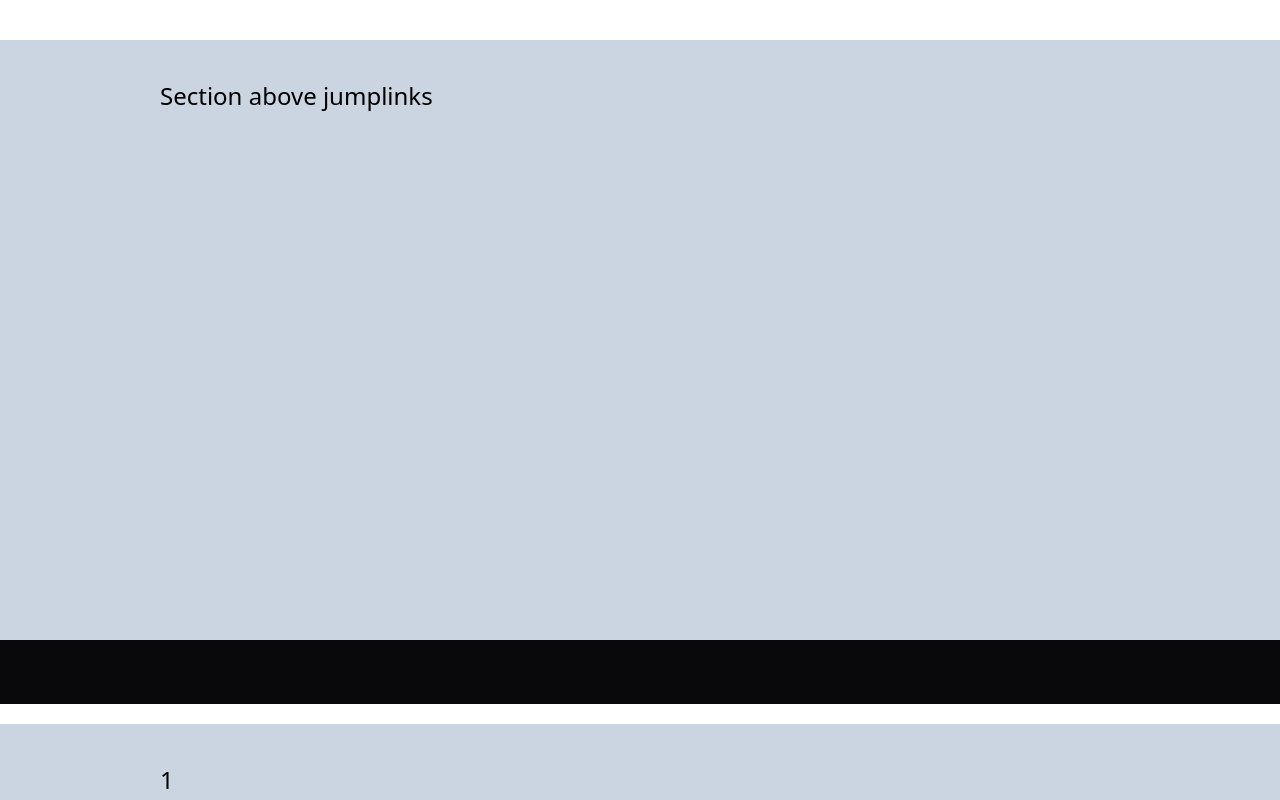
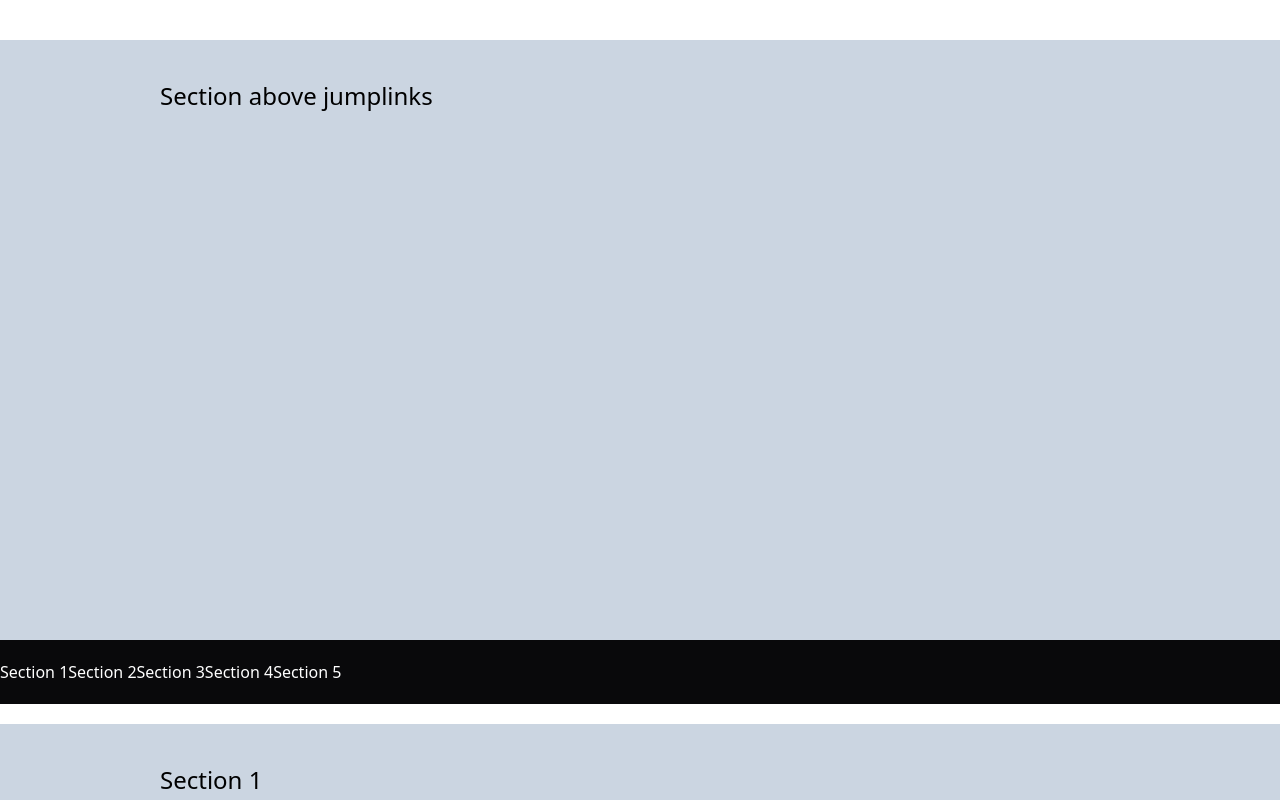
Before and after one commit to TamaraJoniec/JumpLinks, a Next.js app: page / in a window 1280 px wide. Shown: the top 800 px of the page. Built offline with nearby package versions, Linux system fonts and the light colour scheme.

Commit message:
for loop for 5 nav links

```diff
--- a/src/app/page.tsx
+++ b/src/app/page.tsx
@@ -1,13 +1,19 @@
-import Link from 'next/link'
 
 export default function Home({ title }: { title: string }) {
 
+  // loop 5 times to generate a link for each section
+  const links = [];
+  for (let i=1; i <=5; i++){
+    links.push(
+      <a href={`#section-${i}`} key={i}>Section {i} </a>
+    )
+  }
   const createSections = () => {
     let sections = [];
     for (let i = 1; i <= 5; i++) {
       sections.push(
         <section id={`"section-${i}"`} key={i} className=" min-h-[75vh] min-w-[100vw] bg-slate-300 py-10 px-40 my-5">
-          <p className="text-2xl">{title} {i}</p>
+          <p className="text-2xl">Section {i}</p>
         </section>
       )
     }
@@ -24,11 +30,7 @@ export default function Home({ title }: { title: string }) {
 
       <nav className="sticky top-0 flex flex-row justify-between items-center min-w-[100vw] h-16 bg-zinc-950 text-white">
         <div className="flex flex-row justify-between items-center">
-          <Link href="#Section-1">{title}</Link>
-          <Link href="#Section-2">{title}</Link>
-          <Link href="#Section-3">{title}</Link>
-          <Link href="#Section-4">{title}</Link>
-          <Link href="#Section-5">{title}</Link>
+          {links}
           {/* drop down navigation bar */}
 
         </div>
```
